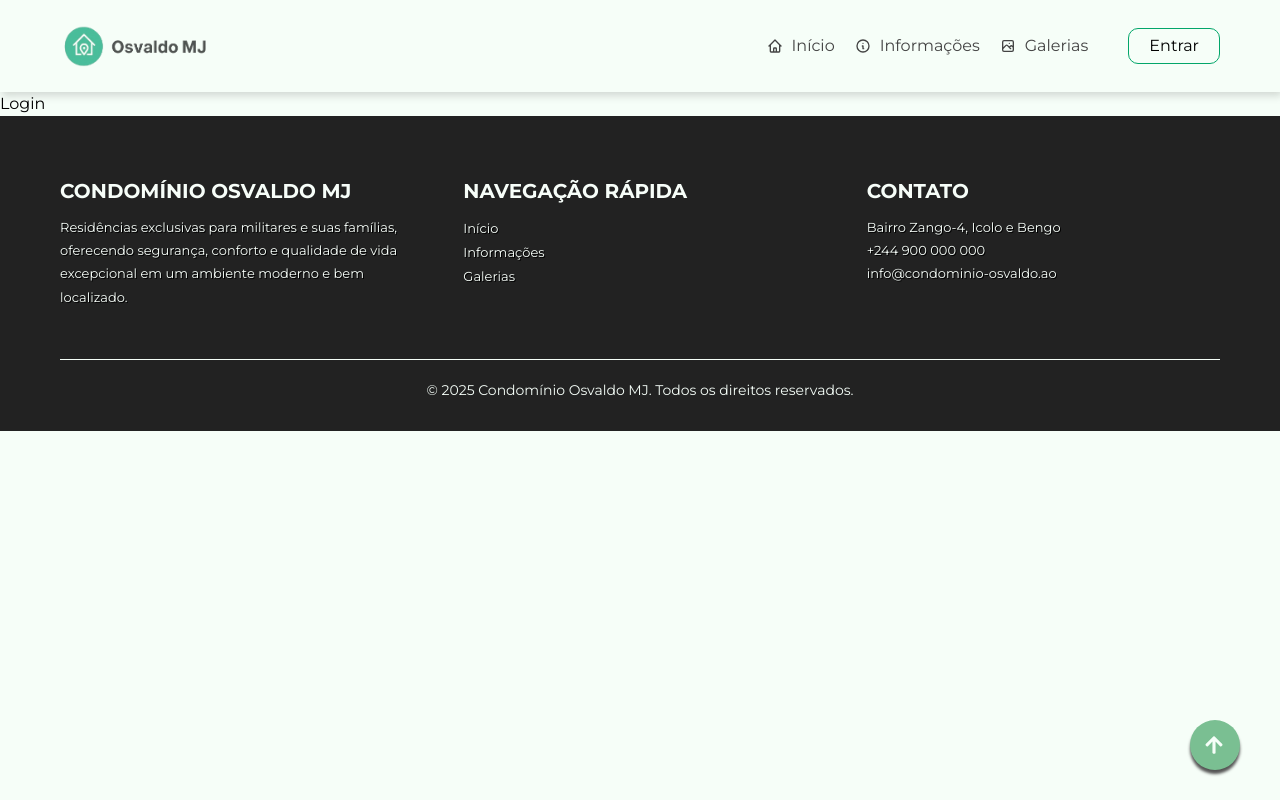
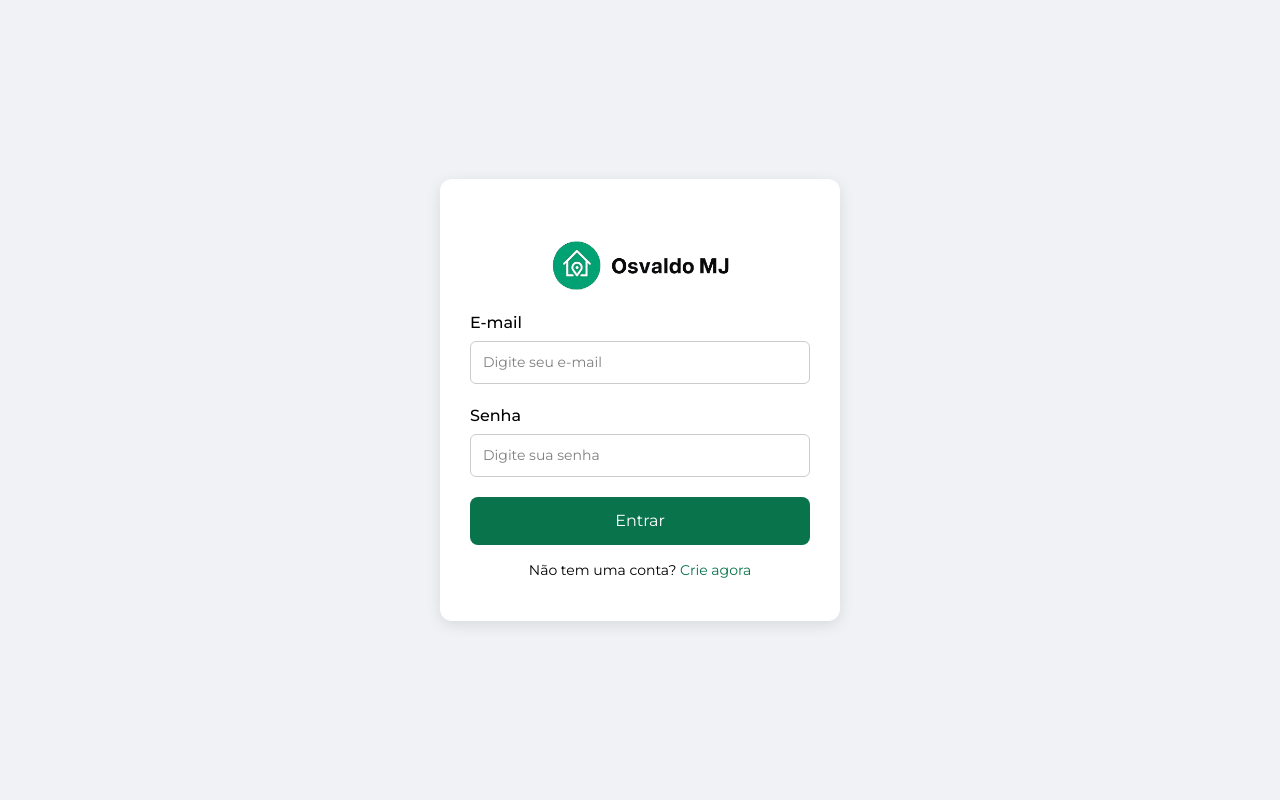
Before and after one commit to InnovaSoft360/comj-frontend-client, a React (Vite) app: page /login in a window 1280 px wide. Built offline with nearby package versions, Linux system fonts and the light colour scheme.

Commit message:
estiliza o hero-section part 6

```diff
--- a/src/app/App.tsx
+++ b/src/app/App.tsx
@@ -3,8 +3,12 @@ import { Header, Footer, Home, Dashboard, Informacao, Galeria, Login, RegisterMi
 
 function App() {
   const location = useLocation();
-  const hideLayout = location.pathname.startsWith("/dashboard");
-  // Qualquer rota que comece com /dashboard não terá header/footer
+
+  // Esconde header/footer para login, register e dashboard
+  const hideLayout =
+    location.pathname.startsWith("/dashboard") ||
+    location.pathname === "/login" ||
+    location.pathname === "/registerMilitar";
 
   return (
     <div>
@@ -29,5 +33,4 @@ function App() {
     </div>
   );
 }
-
 export default App;
--- a/src/core/api/index.ts
+++ b/src/core/api/index.ts
@@ -0,0 +1,16 @@
+import axios from 'axios';
+
+const api = axios.create({
+  baseURL: 'http://localhost:5232',
+});
+
+// Interceptor para adicionar o token JWT a cada requisição
+api.interceptors.request.use(config => {
+  const token = localStorage.getItem('token');
+  if (token) {
+    config.headers.Authorization = `Bearer ${token}`;
+  }
+  return config;
+});
+
+export default api;
--- a/src/features/public/auth/login/index.tsx
+++ b/src/features/public/auth/login/index.tsx
@@ -1,5 +1,33 @@
+import { Link } from "react-router-dom";
+import Logo from "../../../../assets/logo/logo.png";
+import "./style.css";
+
 export default function Login() {
   return (
-    <div>Login</div>
-  )
+    <div className="login-container">
+      <div className="login-box">
+        <h2><img src={Logo} alt="Logo" /></h2>
+        <form>
+          <div className="form-group">
+            <label htmlFor="email">E-mail</label>
+            <input type="email" id="email" placeholder="Digite seu e-mail" required />
+          </div>
+
+          <div className="form-group">
+            <label htmlFor="password">Senha</label>
+            <input type="password" id="password" placeholder="Digite sua senha" required />
+          </div>
+
+          <button type="submit" className="login-btn">Entrar</button>
+        </form>
+
+        <p className="register-text">
+          Não tem uma conta?{" "}
+          <Link to="/registerMilitar" className="register-link">
+            Crie agora
+          </Link>
+        </p>
+      </div>
+    </div>
+  );
 }
--- /dev/null
+++ b/src/features/public/auth/login/style.css
@@ -0,0 +1,71 @@
+.login-container {
+  display: flex;
+  justify-content: center;
+  align-items: center;
+  min-height: 100vh;
+  background-color: #f0f2f5;
+}
+
+.login-box {
+  background-color: #fff;
+  padding: 40px 30px;
+  border-radius: 12px;
+  box-shadow: 0 4px 15px rgba(0,0,0,0.1);
+  width: 100%;
+  max-width: 400px;
+  text-align: center;
+  margin: 0 10px;
+}
+
+.login-box img{
+    width: 55%;
+    margin: 20px auto;
+}
+
+.form-group {
+  margin-bottom: 20px;
+  text-align: left;
+}
+
+.form-group label {
+  display: block;
+  margin-bottom: 6px;
+  font-weight: 500;
+}
+
+.form-group input {
+  width: 100%;
+  padding: 10px 12px;
+  border: 1px solid #ccc;
+  border-radius: 6px;
+  font-size: 14px;
+}
+
+.login-btn {
+  width: 100%;
+  padding: 12px;
+  background-color: var(--color-green-008);
+  color: #fff;
+  border: none;
+  border-radius: 8px;
+  cursor: pointer;
+  font-size: 16px;
+}
+
+.login-btn:hover {
+  background-color: var(--color-green-009);
+}
+
+.register-text {
+  margin-top: 15px;
+  font-size: 14px;
+}
+
+.register-link {
+  color: var(--color-green-008);
+  text-decoration: none;
+}
+
+.register-link:hover {
+  text-decoration: underline;
+}
--- a/src/features/public/informacao/index.tsx
+++ b/src/features/public/informacao/index.tsx
@@ -1,3 +1,4 @@
+import "./style.css"
 export default function Informacao() {
   return (
     <section>
```
Also changed, not shown: src/features/public/informacao/style.css (added).
